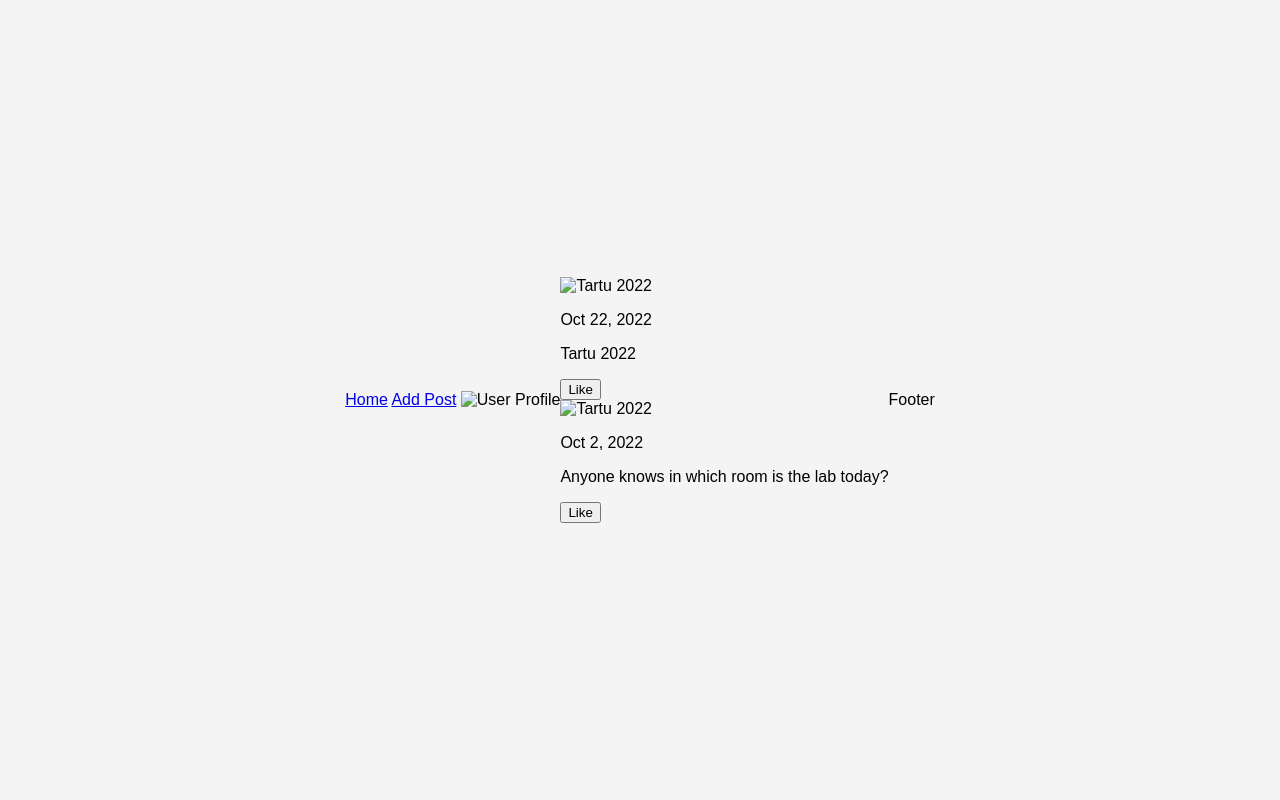
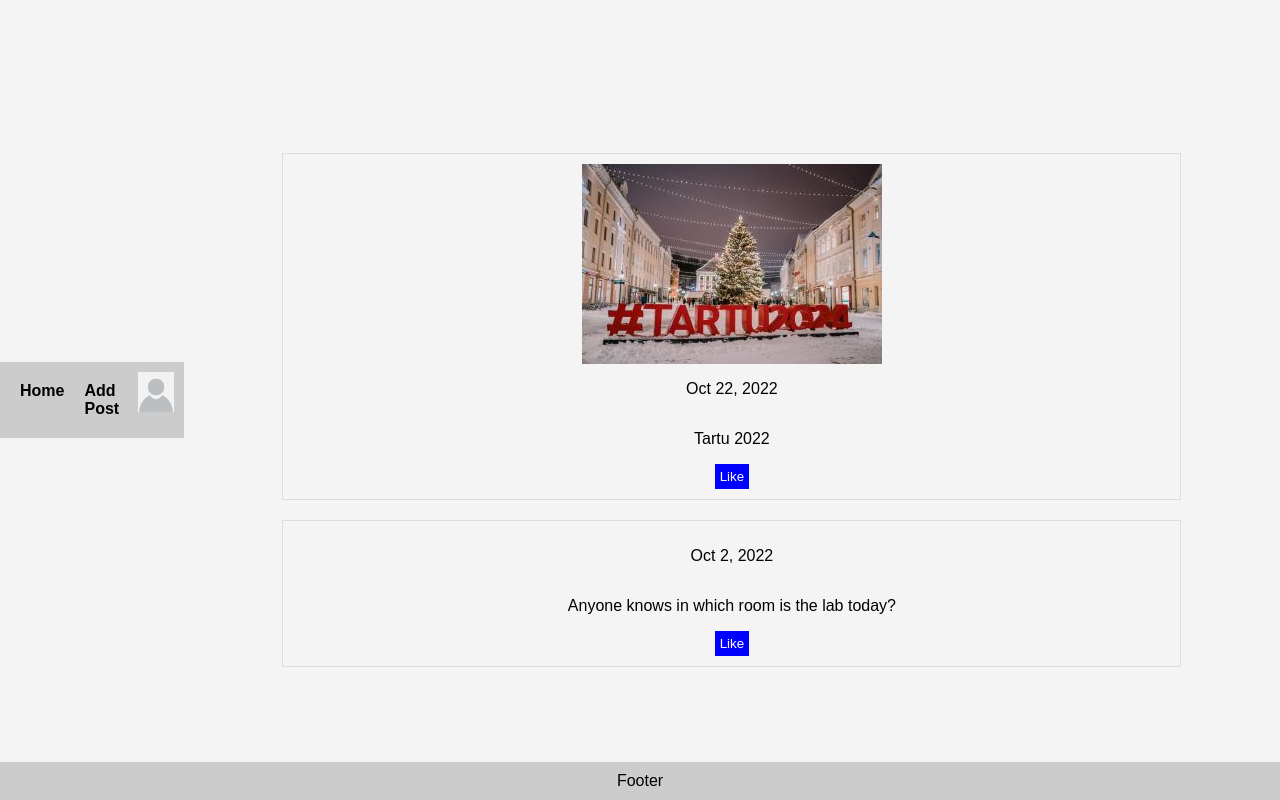
Before and after one commit to tillboesch/WAD, a plain HTML site: page index.html in a window 1280 px wide. Drawn offline with Linux system fonts and the light colour scheme; files that its build step writes are made by us from their sources.

Commit message:
Update the css

```diff
--- a/index.html
+++ b/index.html
@@ -4,7 +4,7 @@
     <meta charset="UTF-8">
     <meta name="viewport" content="width=device-width, initial-scale=1.0">
     <title>PostIt - Home</title>
-    <link rel="stylesheet" href="style.css">
+    <link rel="stylesheet" href="res/css/style.css">
 </head>
 
 <body>
@@ -12,19 +12,18 @@
         <nav>
             <a href="index.html" id="home-link">Home</a>
             <a href="addPost.html" id="addpost-link">Add Post</a>
-            <img src="user-icon.png" alt="User Profile" class="profile-icon">
+            <img src="res/images/user-icon.png" alt="User Profile" class="profile-icon">
         </nav>
     </header>
 
     <main>
         <div class="post">
-            <img src="tartu2022.jpg" alt="Tartu 2022">
+            <img src="res/images/tartu2022.jpg" alt="Tartu 2022">
             <p class="date">Oct 22, 2022</p>
             <p class="description">Tartu 2022</p>
             <button class="like-button">Like</button>
         </div>
         <div class="post">
-            <img src="tartu2022.jpg" alt="Tartu 2022">
             <p class="date">Oct 2, 2022</p>
             <p class="description">Anyone knows in which room is the lab today?</p>
             <button class="like-button">Like</button>
--- a/res/css/style.css
+++ b/res/css/style.css
@@ -1,14 +1,106 @@
+/* Basic styling */
 body {
     font-family: Arial, sans-serif;
-    background-color: #f4f4f4;
     margin: 0;
     padding: 0;
+    background-color: #f4f4f4;
     display: flex;
     justify-content: center;
     align-items: center;
     height: 100vh;
 }
 
+header nav {
+    display: flex;
+    justify-content: space-between;
+    background-color: #ccc;
+    padding: 10px;
+}
+
+nav a {
+    padding: 10px;
+    text-decoration: none;
+}
+
+#home-link:hover, #addpost-link:hover {
+    background-color: #ddd;
+}
+
+.profile-icon {
+    width: 40px;
+    height: 40px;
+}
+
+
+main {
+    display: flex;
+    flex-direction: column;
+    align-items: center;
+    justify-content: center;
+    width: 100%;
+}
+
+.post {
+    width: 80%;
+    border: 1px solid #ddd;
+    margin: 10px;
+    padding: 10px;
+    display: flex;
+    flex-direction: column;
+    align-items: center;
+}
+
+.like-button {
+    background-color: #00f;
+    color: #fff;
+    padding: 5px;
+    border: none;
+    cursor: pointer;
+}
+
+footer {
+    text-align: center;
+    background-color: #ccc;
+    padding: 10px;
+    position: fixed;
+    width: 100%;
+    bottom: 0;
+}
+
+/* Pseudo-class and Pseudo-element */
+#home-link:hover::before {
+    content: "Home -> ";
+    color: red;
+}
+
+/* Descendant Selector */
+nav a {
+    color: black;
+}
+
+/* Child Selector */
+nav > a {
+    font-weight: bold;
+}
+
+/* Sibling Selectors */
+header + main {
+    margin-top: 20px;
+}
+
+main ~ footer {
+    margin-top: 20px;
+}
+
+/* Flexbox layout for responsiveness */
+main {
+    display: flex;
+    flex-direction: column;
+    align-items: center;
+    justify-content: center;
+}
+
+/* Neue Klassen aus der zweiten Datei */
 .post-container {
     background-color: #fff;
     padding: 20px;
```
